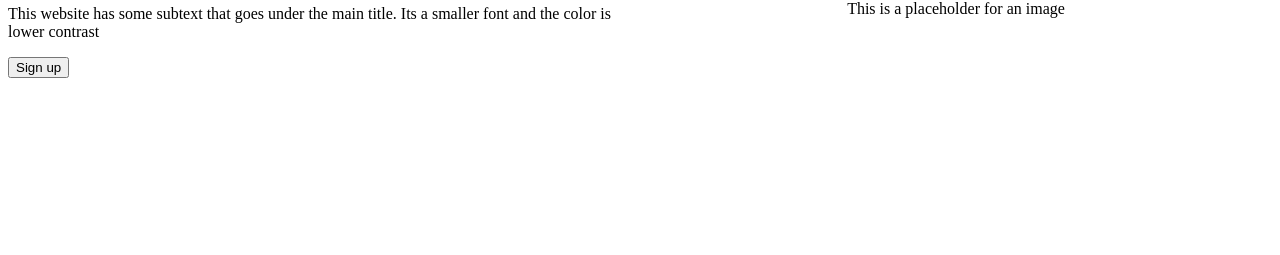
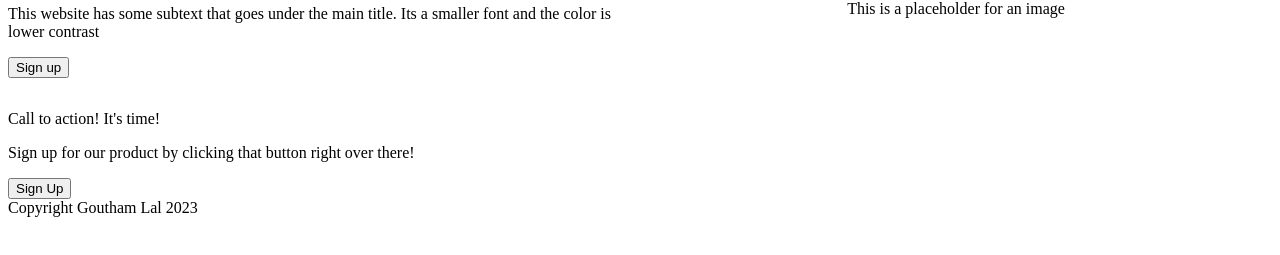
Before and after one commit to GouthamLal/odin-landing-page, a plain HTML site: page index.html in a window 1280 px wide. Shown: the part 101-356 px from the top of the page. Drawn offline with Linux system fonts and the light colour scheme.

Commit message:
Add call to action section and footer content

```diff
--- a/index.html
+++ b/index.html
@@ -32,8 +32,19 @@
         </div>
 
     </main>
+    <div class="cta-section">
+        <div class="cta-section-ctabox">
+            <div class="ctabox-left">
+                <p>Call to action! It's time!</p>
+                <p>Sign up for our product by clicking that button right over there!</p>
+            </div>
+            <div class="ctabox-right">
+                <button>Sign Up</button>
+            </div>
+        </div>
+    </div>
     <footer class="footer">
-
+        Copyright Goutham Lal 2023
     </footer>
 </body>
 </html>
```
